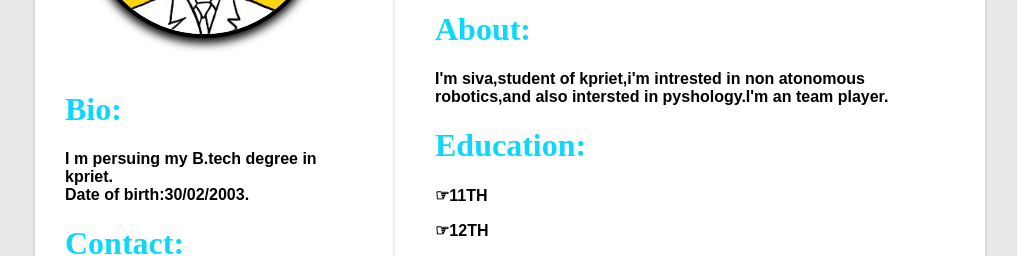
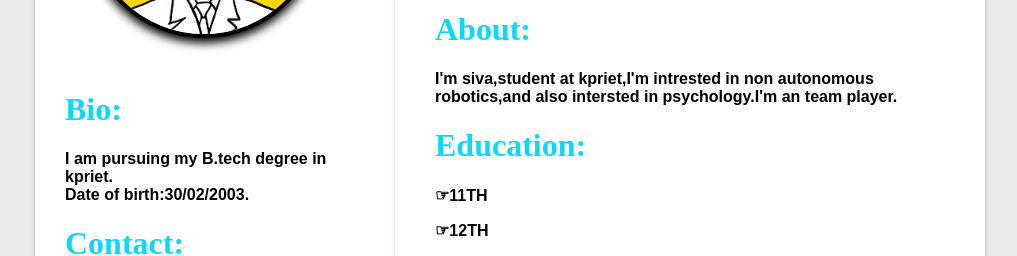
Before and after one commit to SivaSankaran16/siva, a plain HTML site: page index.html in a window 1280 px wide. Shown: the part 310-566 px from the top of the page, without its empty margins (155-1172 px from the left). Drawn offline with Linux system fonts and the light colour scheme.

Commit message:
Update index.html

```diff
--- a/index.html
+++ b/index.html
@@ -140,7 +140,7 @@
                 <div class="user_info">
                      <div class="user_bio">
                          <h1 style="color:rgb(13, 216, 252) ; font-family: 'Times New Roman', Times, serif;">Bio:</h1>
-                        <p class="bio"> I m persuing my B.tech degree in kpriet.<br>Date of birth:30/02/2003.
+                        <p class="bio"> I am pursuing my B.tech degree in kpriet.<br>Date of birth:30/02/2003.
                         <br> </p>
                         <h1 style="color:rgb(13, 216, 252) ; font-family: 'Times New Roman', Times, serif;">Contact:</h1>
                         <p style="font-weight:bold" class="mobile_no"><span class="phone">&#9742</span>9880753121</i></p>
@@ -160,7 +160,7 @@
                 <div class="profile_body">
                     <div class="profile_abouttab">
                         <h1 class="about">About:</h1>
-                        <p style="font-weight:bold">I'm siva,student of kpriet,i'm intrested in non atonomous robotics,and also intersted in pyshology.I'm an team player. </p>
+                        <p style="font-weight:bold">I'm siva,student at kpriet,I'm intrested in non autonomous robotics,and also intersted in psychology.I'm an team player. </p>
                     </div>
                     <div class="profile_edutab">
                         <h1 class="edu">Education:</h1>
```
